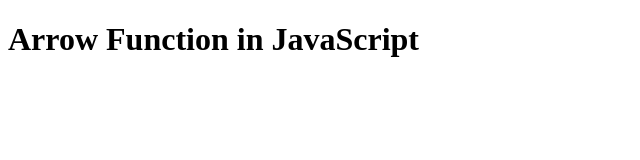
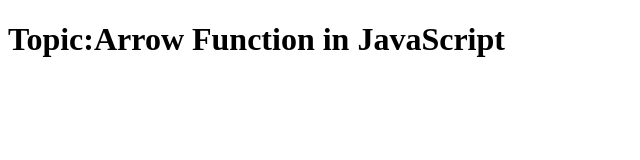
Before and after one commit to RaghavGoyal6046/javascript, a plain HTML site: page 08/index.html in a window 1280 px wide. Shown: the whole page, without its empty margins (0-640 px from the left). Drawn offline with Linux system fonts and the light colour scheme.

Commit message:
Arrow Function in Js

```diff
--- a/08/index.html
+++ b/08/index.html
@@ -6,7 +6,7 @@
     <title>Arrow Functions in JavaScript</title>
 </head>
 <body>
-    <h1>Arrow Function in JavaScript</h1>
+    <h1>Topic:Arrow Function in JavaScript</h1>
     <script src="script.js"></script>
 </body>
 </html>
```
